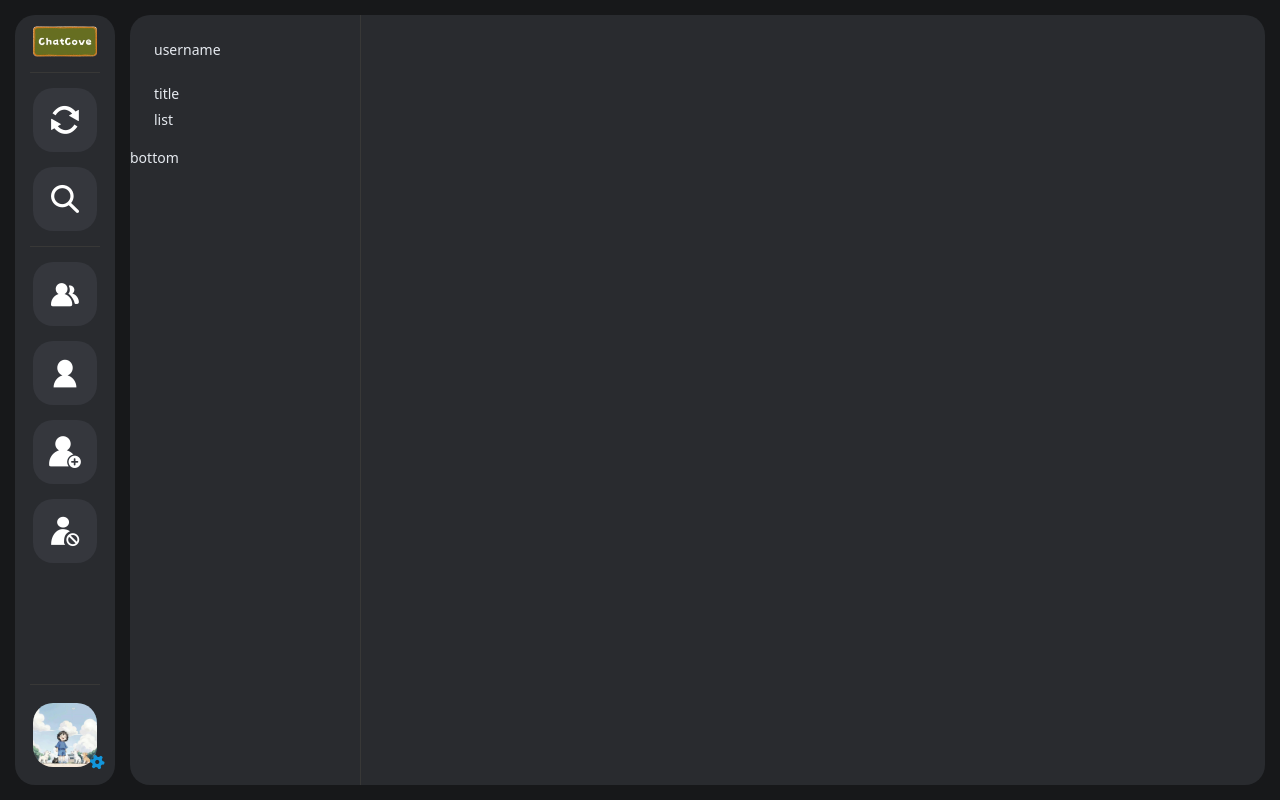
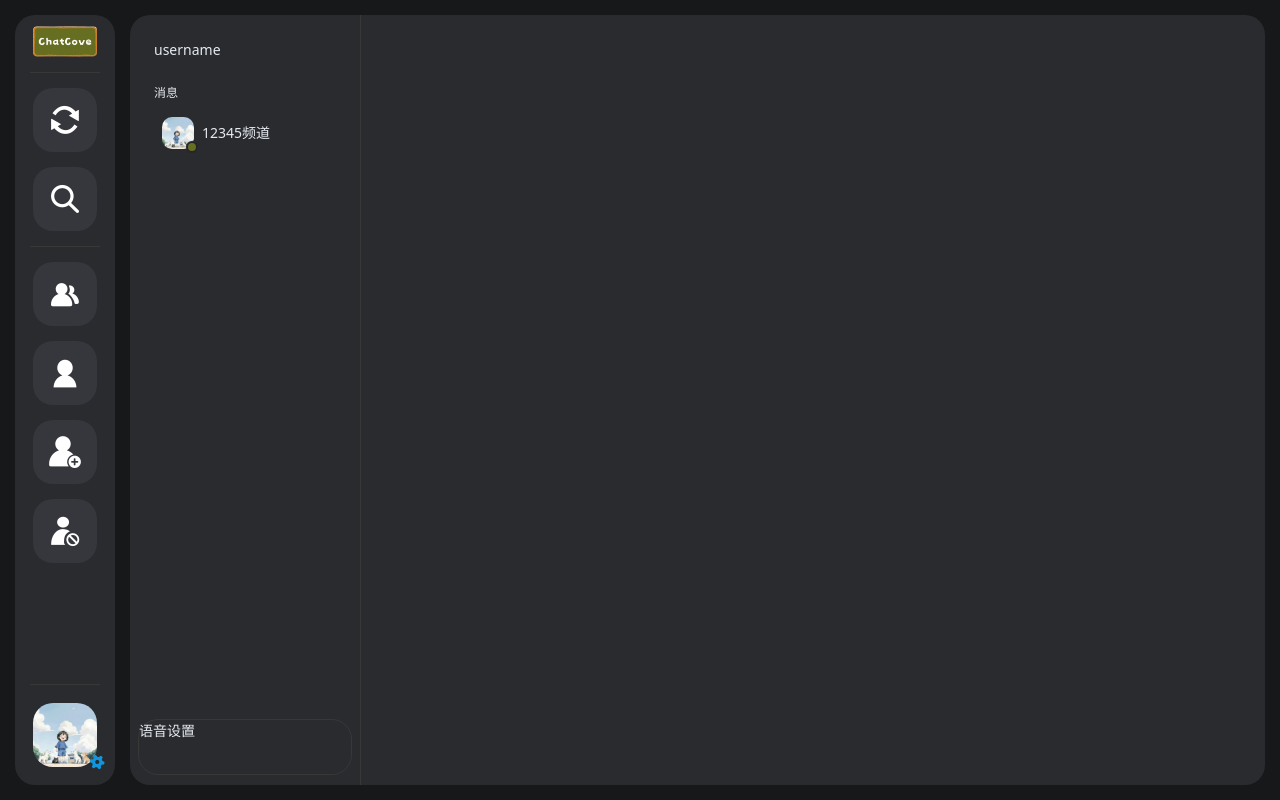
Before and after one commit to oriental1212/ChatCoveApp, a Vue app: page /#/app/friends in a window 1280 px wide. Built offline with nearby package versions, Linux system fonts and the light colour scheme.

Commit message:
完善通用组件FriendSidebar

```diff
--- a/src/assets/css/common.css
+++ b/src/assets/css/common.css
@@ -13,6 +13,7 @@
     --color-line: #383837;
     --text-color: #e6eaf0;
     --text-tip-color: #e6eaf066;
+    --online-color: #25262a;
 }
 
 body {
--- a/src/components/friends/Sidebar/FriendsSidebar.vue
+++ b/src/components/friends/Sidebar/FriendsSidebar.vue
@@ -1,15 +1,43 @@
 <script setup>
+import { ref } from 'vue'
 
+const buttonFlag = ref(true)
+const buttonActive = ref(false)
+const buttonActiveOver = () => {
+    buttonActive.value = !buttonActive.value
+}
+const buttonChangeOver = () => {
+    buttonFlag.value = !buttonFlag.value
+}
 </script>
 
 <template>
     <div class="friends-sidebar">
         <div class="nav-title">username</div>
         <div class="nav-list">
-            <div class="nav-list-title">title</div>
-            <div class="nav-list-content">list</div>
+            <!-- 头 -->
+            <div class="nav-list-title">消息</div>
+            <!-- 内容 -->
+            <div class="nav-list-content">
+                <div class="nav-list-item" @mouseover="buttonActiveOver()" @mouseout="buttonActiveOver()">
+                    <!-- 头像 -->
+                    <div class="item-avatar">
+                        <div class="avatar-img"></div>
+                        <div class="online-tag"></div>
+                    </div>
+                    <!-- 名称 -->
+                    <div class="item-info">12345频道</div>
+                    <!-- 按钮 -->
+                    <div class="item-buttom" v-show="buttonActive" @mouseover="buttonChangeOver()" @mouseout="buttonChangeOver()">
+                        <img v-show="buttonFlag" src="@/assets/img/friends/noWhite.svg" alt="">
+                        <img v-show="!buttonFlag" src="@/assets/img/friends/noRed.svg" alt="">
+                    </div>
+                </div>
+            </div>
         </div>
-        <div class="nav-bottom">bottom</div>
+        <div class="nav-bottom">
+            <div class="audio-box">语音设置</div>
+        </div>
     </div>
 </template>
 
@@ -18,6 +46,7 @@
 .friends-sidebar{
     height: calc(100vh - 30px);
     width: @width;
+    flex-shrink: 0;
     display: flex;
     flex-direction: column;
     justify-content: flex-start;
@@ -29,16 +58,91 @@
     }
     .nav-list{
         display: flex;
+        flex: 1;
         flex-direction: column;
         justify-content: flex-start;
         .nav-list-title{
             height: 18px;
             padding: 6px 24px;
+            font-size: 12px;
+            color: var(--text-color);
         }
         .nav-list-content{
+            overflow-y: scroll;
             padding: 2px 24px 16px;
+            height: calc(100vh - 210px);
+            .nav-list-item{
+                padding: 4px 8px;
+                height: 40px;
+                display: flex;
+                align-items: center;
+                position: relative;
+                transition: all 0.3s cubic-bezier(0.175, 0.885, 0.32, 1.275);
+                .item-avatar{
+                    height: 32px;
+                    width: 32px;
+                    margin-right: 8px;
+                    position: relative;
+                    .avatar-img{
+                        width: 32px;
+                        height: 32px;
+                        border-radius: 10px;
+                        background-color: white;
+                        background-repeat: no-repeat;
+                        background-size: cover;
+                        background-image: url(@/assets/img/Layout/my_avatar.jpg);
+                    }
+                    .online-tag{
+                        position: absolute;
+                        height: 8px;
+                        width: 8px;
+                        background-color: var(--ThemeColor);
+                        bottom: -4px;
+                        right: -4px;
+                        border: 2px solid var(--online-color);
+                        border-radius: 50%;
+                    }
+                }
+                .item-info{
+                    height: 20px;
+                    font-size: 14px;
+                    line-height: 20px;
+                }
+                .item-buttom{
+                    position: absolute;
+                    background-color: var(--ButtonBackgroundColor);
+                    border-radius: 50%;
+                    height: 16px;
+                    width: 16px;
+                    right: 0px;
+                    display: flex;
+                    justify-content: center;
+                    align-items: center;
+                    img{
+                        height: 8px;
+                        width: 8px;
+                    }
+                }
+            }
+            .nav-list-item:hover{
+                transform: scale(1.15);
+                cursor: pointer;
+            }
+        }
+        .nav-list-content::-webkit-scrollbar {
+            display: none;
         }
     }
-    .nav-bottom{}
+    .nav-bottom{
+        position: relative;
+        margin-bottom: 0;
+        height: 66px;
+        .audio-box{
+            height: 54px;
+            margin: 0 8px 12px;
+            border: 1px solid var(--color-line);
+            border-radius: 20px;
+        }
+    }
 }
 </style>
```
Also changed, not shown: src/assets/img/friends/noRed.svg (added), src/assets/img/friends/noWhite.svg (added).
